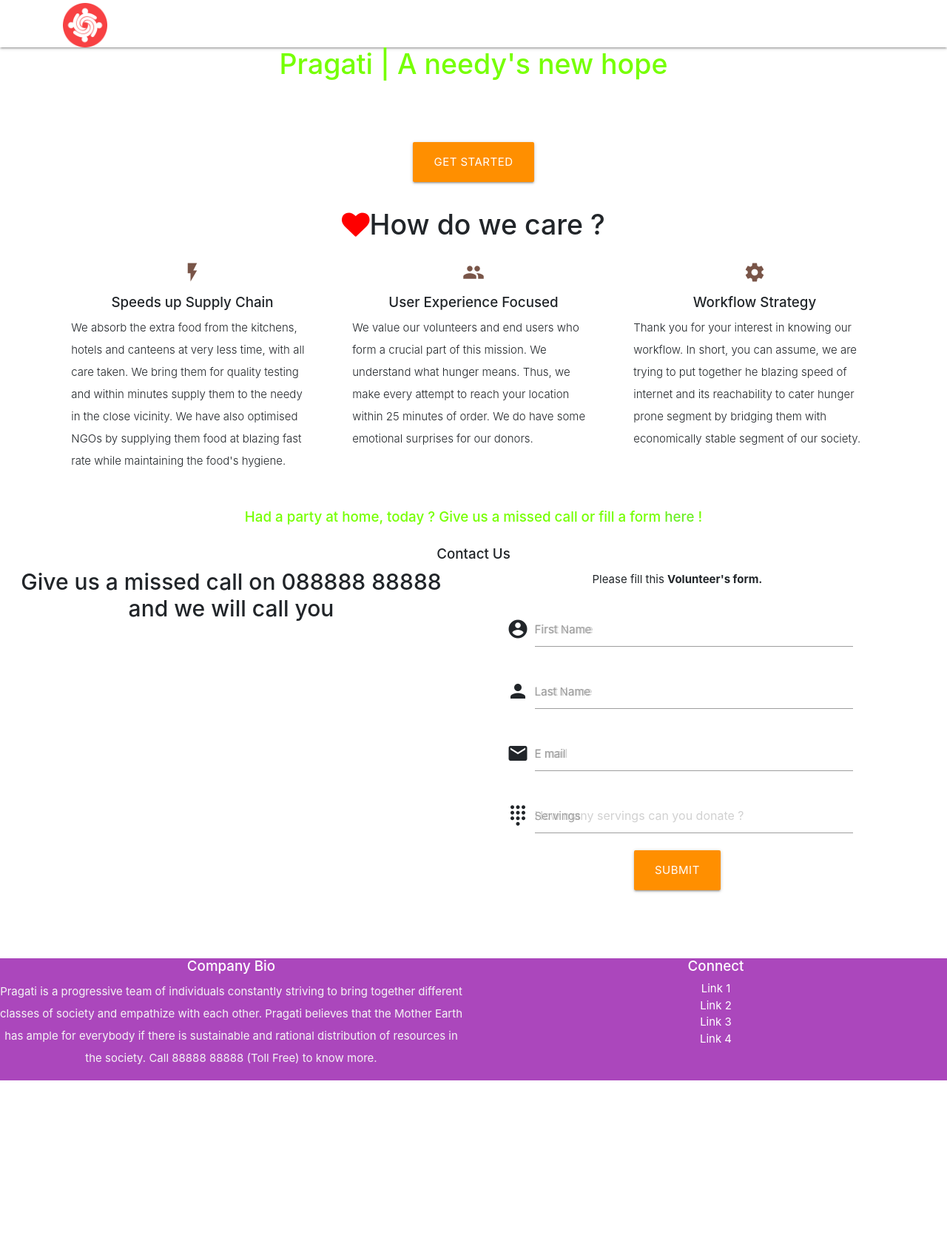
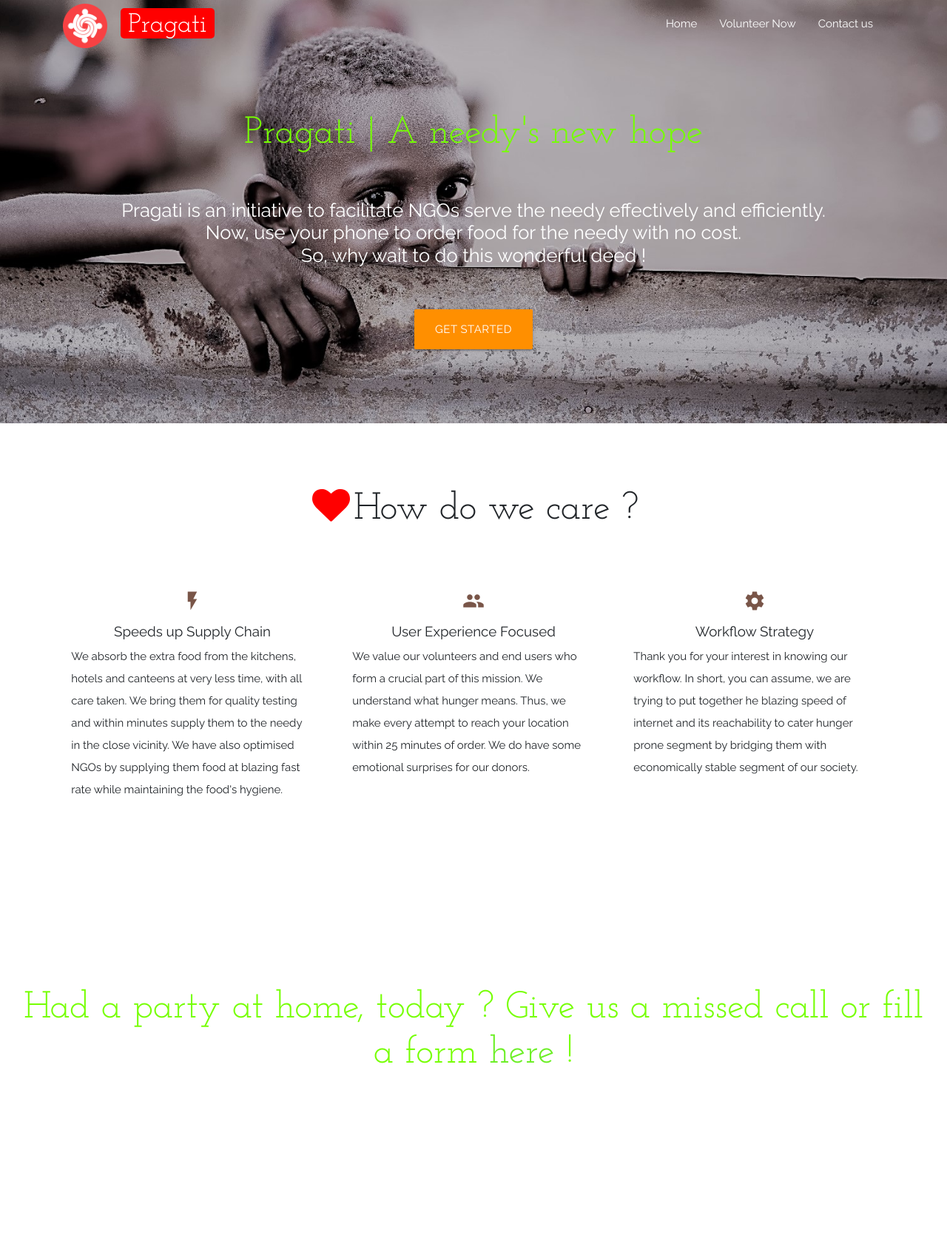
Before and after one commit to Biswajee/PragatiApp, a Django app: page / in a window 1280 px wide. Shown: the top 1700 px of the page at 74% size. Before the commit the page ends 1460 px from the top, so only its background shows below. Run offline with Django 3.2, Linux system fonts and the light colour scheme; some libraries are stand-ins or nearby versions; grey boxes are pictures that could not be loaded.

Commit message:
Still in development

```diff
--- a/webapp/static/css/custom_css.css
+++ b/webapp/static/css/custom_css.css
@@ -112,10 +112,6 @@ body {
   font-weight: lighter;
 }
 
-.iphone-banner {
-  background-image: url("../images/slide1.jpg");
-}
-
 .red {
   color: red !important;
 }
@@ -123,7 +119,3 @@ body {
 .blue {
   color: blue !important;
 }
-
-.margin-fix {
-  margin-bottom: -10px;
-}
--- a/webapp/templates/webpages/index.html
+++ b/webapp/templates/webpages/index.html
@@ -14,6 +14,7 @@
     <link href="{% static 'css/materialize.min.css' %}" type="text/css" rel="stylesheet" media="screen,projection" />
     <link href="{% static 'css/bootstrap.css' %}" type="text/css" rel="stylesheet" media="screen,projection" />
     <link href="{% static 'css/style.css' %}" type="text/css" rel="stylesheet" media="screen,projection" />
+    <link href="{% static 'css/custom_css.css' %}" type="text/css" rel="stylesheet" media="screen,projection" />
     <link href="https://fonts.googleapis.com/css?family=Josefin+Slab|Raleway|Roboto" rel="stylesheet">
     <!--@import url('https://fonts.googleapis.com/css?family=Josefin+Slab|Raleway|Roboto');-->
 
@@ -29,6 +30,12 @@
             height: 100%;
             margin: 0;
         }
+
+        .margin-fix {
+          margin-bottom: -10px;
+        }
+
+
     </style>
 
 </head>
@@ -45,7 +52,7 @@
     </ul>
     <nav class="transparent navbar-fixed-top" role="navigation">
         <div class="nav-wrapper container">
-            <a id="logo-container" href="#" class="brand-logo"><img src="static/images/fav_icon.png" style="height: 60px; width:60px;" /> <span class="logo-text">Pragati</span></a>
+            <a id="logo-container" href="#" class="brand-logo"><img src="{% static 'images/fav_icon.png' %}" style="height: 60px; width:60px;" /> <span class="logo-text">Pragati</span></a>
             <ul class="right hide-on-med-and-down">
                 <li><a href="#">Home</a></li>
                 <li><a href="#">Volunteer Now</a></li>
@@ -55,7 +62,7 @@
         </div>
     </nav>
 
-    <div class="row parallax-window pad pad-down" data-parallax="scroll" data-image-src="static/images/44261.jpg">
+    <div class="row parallax-window pad pad-down" data-parallax="scroll" data-image-src="{% static 'images/44261.jpg' %}">
         <div class="col-md-12 col-sm-12 text-center">
             <h1 class="head-banner-text light-green-text text-accent-3 small-pad">Pragati | A needy's new hope</h1>
             <h5 class="col s12 light banner-text text-white">Pragati is an initiative to facilitate NGOs serve the needy effectively and efficiently. <br /> Now, use your phone to order food for the needy with no cost.<br /> So, why wait to do this wonderful deed !
@@ -113,7 +120,7 @@
     </div>
 
 
-    <div class="row parallax-window pad pad-down" data-parallax="scroll" data-image-src="static/images/1375.jpg">
+    <div class="row parallax-window pad pad-down" data-parallax="scroll" data-image-src="{% static 'images/1375.jpg' %}">
         <div class="col-m-12 col-sm-12 pad text-center pad-down">
             <h5 class="head-banner-text col s12 light-green-text text-accent-3">Had a party at home, today ? Give us a missed call or fill a form <a style="color: #6cef26;" href="#">here</a> !</h5>
         </div>
@@ -126,7 +133,7 @@
         <div class="col-md-6 col-sm-6 text-center pad-extra">
             <h2 class="banner-text">Give us a missed call on 088888 88888 and we will call you</h2>
             <video width="300" height="200" id="1127" autoplay loop muted>
-        <source src="static/images/1127.mp4" />
+        <source src="{% static 'images/1127.mp4' %}" />
         Sorry, your browser doesn't support embedded videos.
       </video>
         </div>
@@ -158,7 +165,7 @@
         </div>
     </div>
 
-    <div class="row parallax-window pad margin-fix" data-parallax="scroll" data-image-src="static/images/1920.jpg">
+    <div class="row parallax-window pad margin-fix" data-parallax="scroll" data-image-src="{% static 'images/1920.jpg' %}">
         <div class="col-md-12 col-sm-12 text-center pad-down">
             <h1 class="head-banner-text pad-extra white-text">Together, we can make a difference !</h1>
         </div>
@@ -190,10 +197,10 @@
 
     <!--  Scripts-->
     <script src="https://code.jquery.com/jquery-2.1.1.min.js"></script>
-    <script src="{ % static 'js/materialize.min.js' % }"></script>
-    <script src="{ % static 'js/bootstrap.js' % }"></script>
+    <script src="{% static 'js/materialize.min.js' %}"></script>
+    <script src="{% static 'js/bootstrap.js' %}"></script>
     <script src="https://unpkg.com/popper.js/dist/umd/popper.min.js"></script>
-    <script src="{ % static 'js/parallax.min.js' % }"></script>
-    <script src="{ % static 'js/init.js' % }"></script>
+    <script src="{% static 'js/parallax.min.js' %}"></script>
+    <script src="{% static 'js/init.js' %}"></script>
 </body>
 </html>
```
